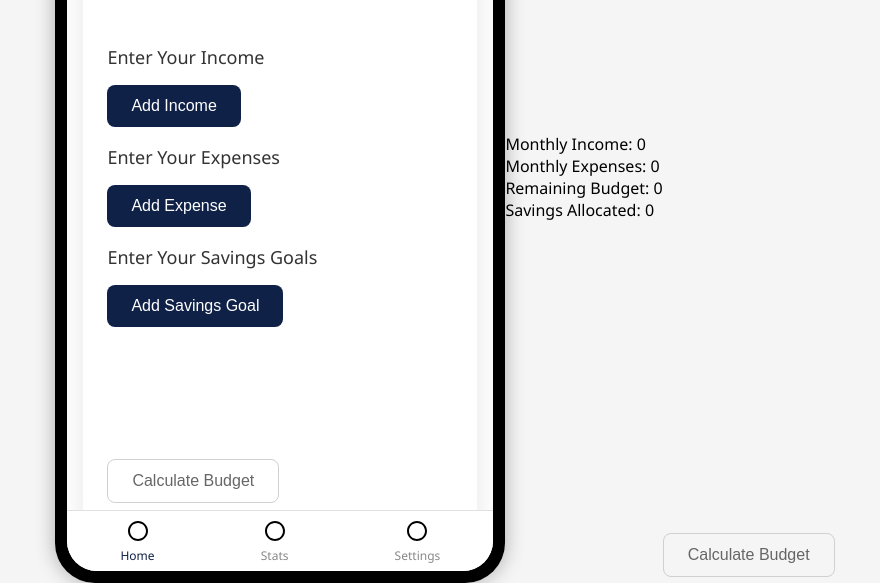
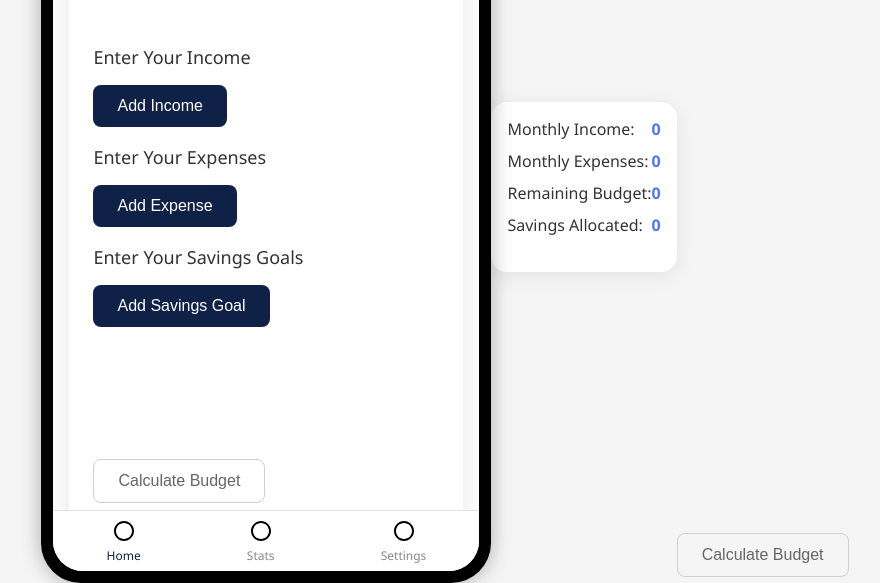
Before and after one commit to Daniel21b/Budgeting-App, a plain HTML site: page index.html in a window 1280 px wide. Shown: the part 223-806 px from the top of the page, without its empty margins (195-1075 px from the left). Drawn offline with Linux system fonts and the light colour scheme.

Commit message:
Update styles.css

```diff
--- a/styles.css
+++ b/styles.css
@@ -16,7 +16,7 @@ body {
     background-color: #000;
     border-radius: 40px;
     position: relative;
-    overflow: hidden;
+    overflow: auto;
     box-shadow: 0 0 20px rgba(0, 0, 0, 0.3);
 }
 
@@ -28,7 +28,7 @@ body {
     bottom: 12px;
     background-color: #fff;
     border-radius: 30px;
-    overflow: hidden;
+    overflow: auto;
 }
 
 
@@ -560,3 +560,26 @@ body {
     font-size: 14px;
     line-height: 1.4;
 }
+.budget-results {
+    margin-top: 20px;
+    padding: 16px;
+    background: #fff;
+    border-radius: 16px;
+    box-shadow: 0 4px 20px rgba(0, 0, 0, 0.08);
+  }
+
+  .result-item {
+    display: flex;
+    justify-content: space-between;
+    margin-bottom: 10px;
+  }
+
+  .result-label {
+    color: #333;
+    font-weight: 500;
+  }
+
+  .result-value {
+    color: #4b7bec;
+    font-weight: 600;
+  }
```
